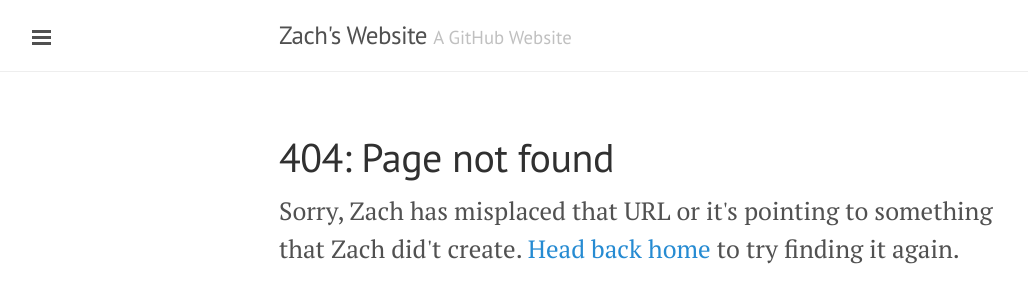
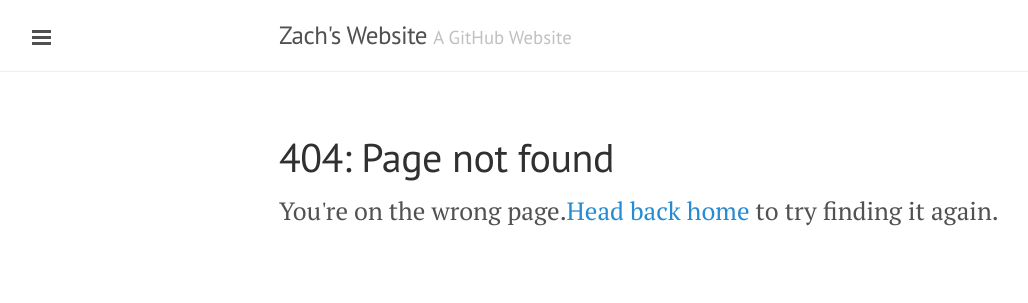
Before and after one commit to panzarino/panzarino.github.io, a Jekyll site: the page built from 404.html, in a window 1280 px wide. Shown: the top 303 px of the page, without its empty margins (1-1029 px from the left). Built offline with Jekyll 4.4.1, drawn with Linux system fonts in a browser that asks for light colours; Markdown is read by kramdown in place of the engine named in the settings.

Commit message:
Update 404.html

```diff
--- a/404.html
+++ b/404.html
@@ -5,5 +5,5 @@ title: "404: Page not found"
 
 <div class="page">
   <h1 class="page-title">404: Page not found</h1>
-  <p class="lead">Sorry, Zach has misplaced that URL or it's pointing to something that Zach did't create. <a href="/">Head back home</a> to try finding it again.</p>
+  <p class="lead">You're on the wrong page.<a href="/">Head back home</a> to try finding it again.</p>
 </div>
```
